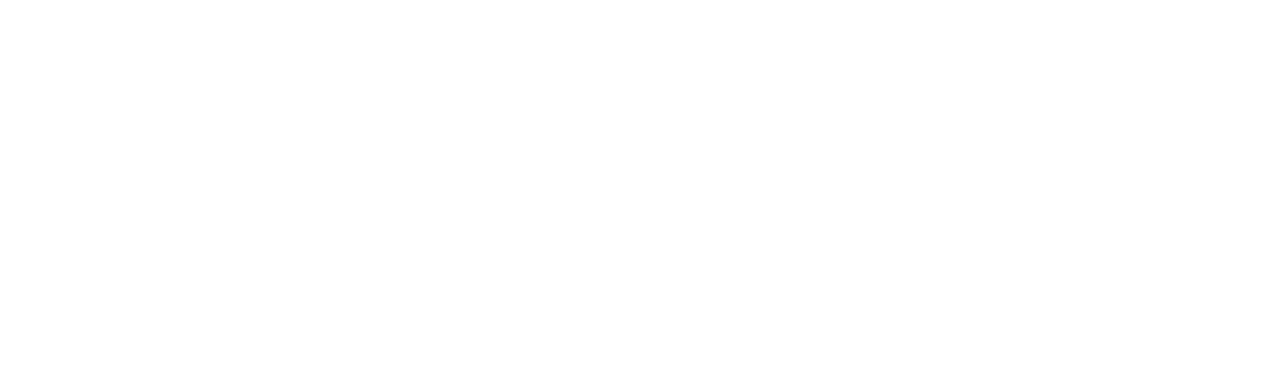
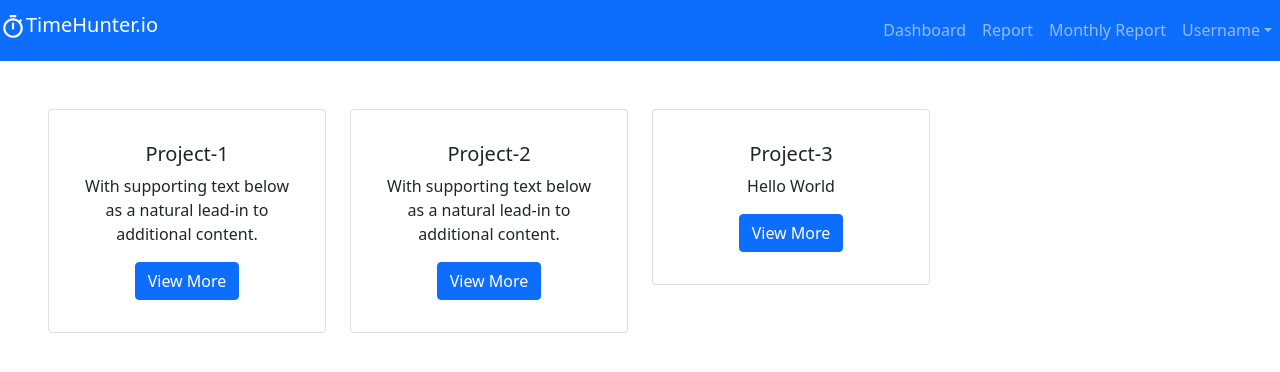
Before and after one commit to KishoreBarik/Interns2021_Team4, a React (Create React App) app in the folder UI/: page /user/dashboard in a window 1280 px wide. Before the commit this address had no page. Shown: the top 372 px of the page. Built offline with nearby package versions, Linux system fonts and the light colour scheme.

Commit message:
Updated Dashboard

```diff
--- a/UI/src/App.js
+++ b/UI/src/App.js
@@ -15,8 +15,8 @@ function App() {
         <Routes>
           <Route exact path="/" element={<LoginPage />} />
           <Route exact path="/loginpage" element={<LoginPage />} />
-          <Route exact path="/dashboard" element={<Dashboard />} />
-          <Route exact path="/forgotpassword" element={<ForgotPassword />}/>
+          <Route exact path="/user/dashboard" element={<Dashboard />} />
+          <Route exact path="/forgotpassword" element={<ForgotPassword />} />
           <Route path="pages/Reports" exact element={<Reports />} />
           <Route path="pages/Reports" exact element={<ReportsOne />} />
           <Route path="pages/Reports" exact element={<ReportsTwo />} />
--- a/UI/src/components/Dashboard.js
+++ b/UI/src/components/Dashboard.js
@@ -1,15 +1,20 @@
 import React, { Component } from "react";
 import { Link } from "react-router-dom";
 import "../../node_modules/bootstrap/dist/css/bootstrap.min.css";
-import Sidebar from "./sidebar";
 import "./Dashboard.css";
+import NavBar from "./NavBar";
 
 class Dashboard extends Component {
   render() {
     return (
       <div>
         <div>
-          <Sidebar />
+          <NavBar
+            navElement="Dashboard"
+            navElement1="Report"
+            navElement2="Monthly Report"
+            username="Username"
+          />
         </div>
         <div class="m-5">
           <div class="row">
--- a/UI/src/components/NavBar.js
+++ b/UI/src/components/NavBar.js
@@ -1,25 +1,81 @@
-import React, { Component } from "react";
+import React from "react";
 import { Link } from "react-router-dom";
-import {  MdOutlineTimer} from "react-icons/md";
+import "../../node_modules/bootstrap/dist/css/bootstrap.min.css";
+import { MdOutlineTimer } from "react-icons/md";
 
-
-class NavBar extends Component {
-  render() {
+function NavBar(props) {
   return (
     <div>
       <nav class="navbar navbar-expand-lg navbar-dark bg-primary">
-          <div class="container">
-
         <Link class="navbar-brand" to="/">
-              <h5><MdOutlineTimer size={26}/>TimeHunter.io</h5>
+          <h5>
+            <MdOutlineTimer size={26} />
+            TimeHunter.io
+          </h5>
         </Link>
-
-            <div class="d-flex justify-content-end"></div>
+        <button
+          class="navbar-toggler"
+          type="button"
+          data-toggle="collapse"
+          data-target="#navbarNav"
+          aria-controls="navbarNav"
+          aria-expanded="false"
+          aria-label="Toggle navigation"
+        >
+          <span class="navbar-toggler-icon"></span>
+        </button>
+        <div
+          class="collapse navbar-collapse d-flex justify-content-end"
+          id="navbarNav"
+        >
+          <ul class="navbar-nav">
+            <li class="nav-item active">
+              <Link className="nav-link" to="/user/dashboard">
+                {props.navElement}
+              </Link>
+            </li>
+            <li class="nav-item">
+              <Link className="nav-link" to="">
+                {props.navElement1}
+              </Link>
+            </li>
+            <li class="nav-item">
+              <Link className="nav-link" to="">
+                {props.navElement2}
+              </Link>
+            </li>
+            <li class="nav-item dropdown">
+              <Link
+                class="nav-link dropdown-toggle"
+                to="#"
+                id="navbarDropdownMenuLink"
+                role="button"
+                data-toggle="dropdown"
+                aria-haspopup="true"
+                aria-expanded="false"
+              >
+                {props.username}
+              </Link>
+              <div
+                class="dropdown-menu"
+                aria-labelledby="navbarDropdownMenuLink"
+              >
+                <Link class="dropdown-item" to="#">
+                  View Profile
+                </Link>
+                <Link class="dropdown-item" to="#">
+                  Change Password
+                </Link>
+                <Link class="dropdown-item" to="/">
+                  Log out
+                </Link>
+              </div>
+            </li>
+          </ul>
         </div>
       </nav>
     </div>
   );
 }
-}
 
 export default NavBar;
```
Lines whose indentation alone changed are shown as unchanged.
